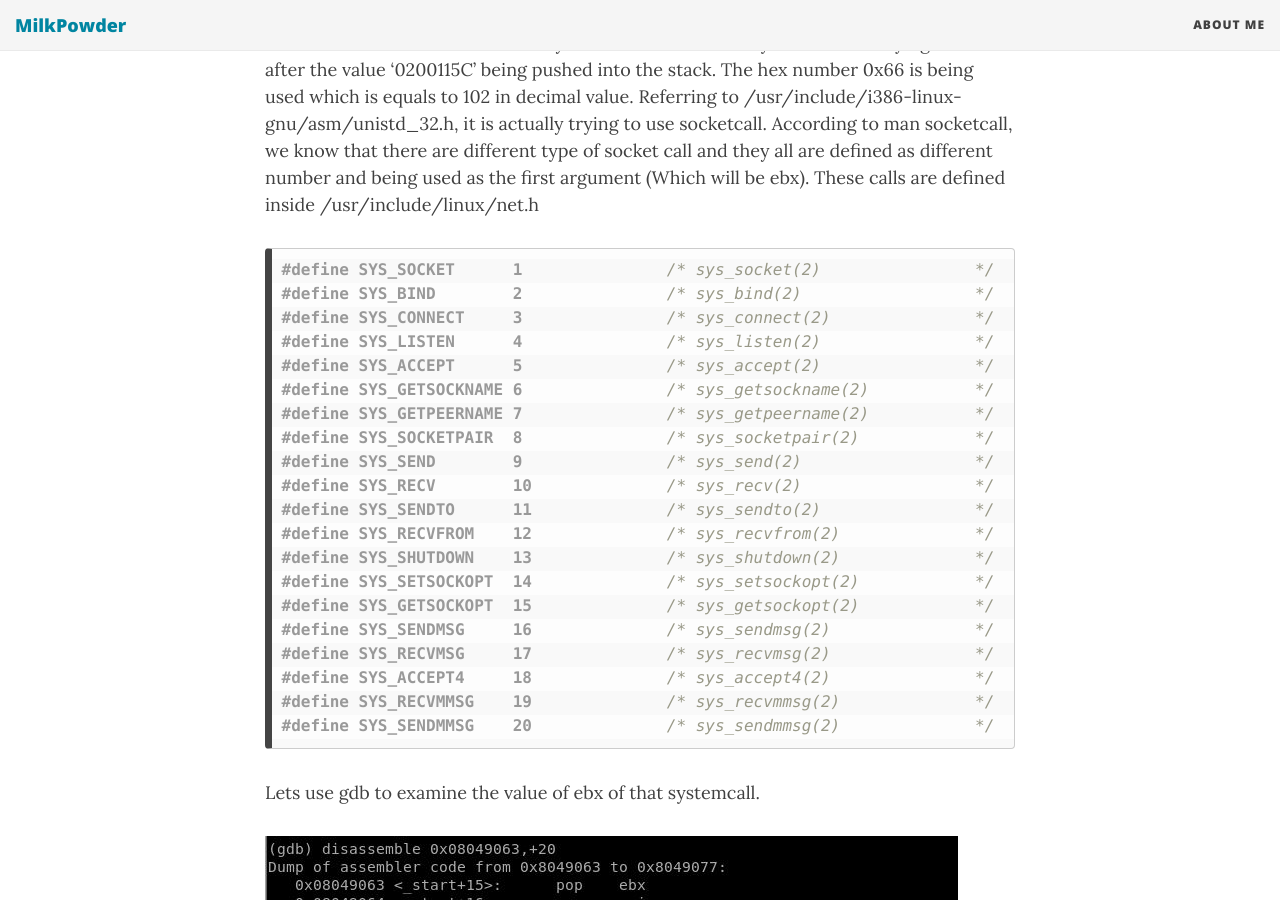
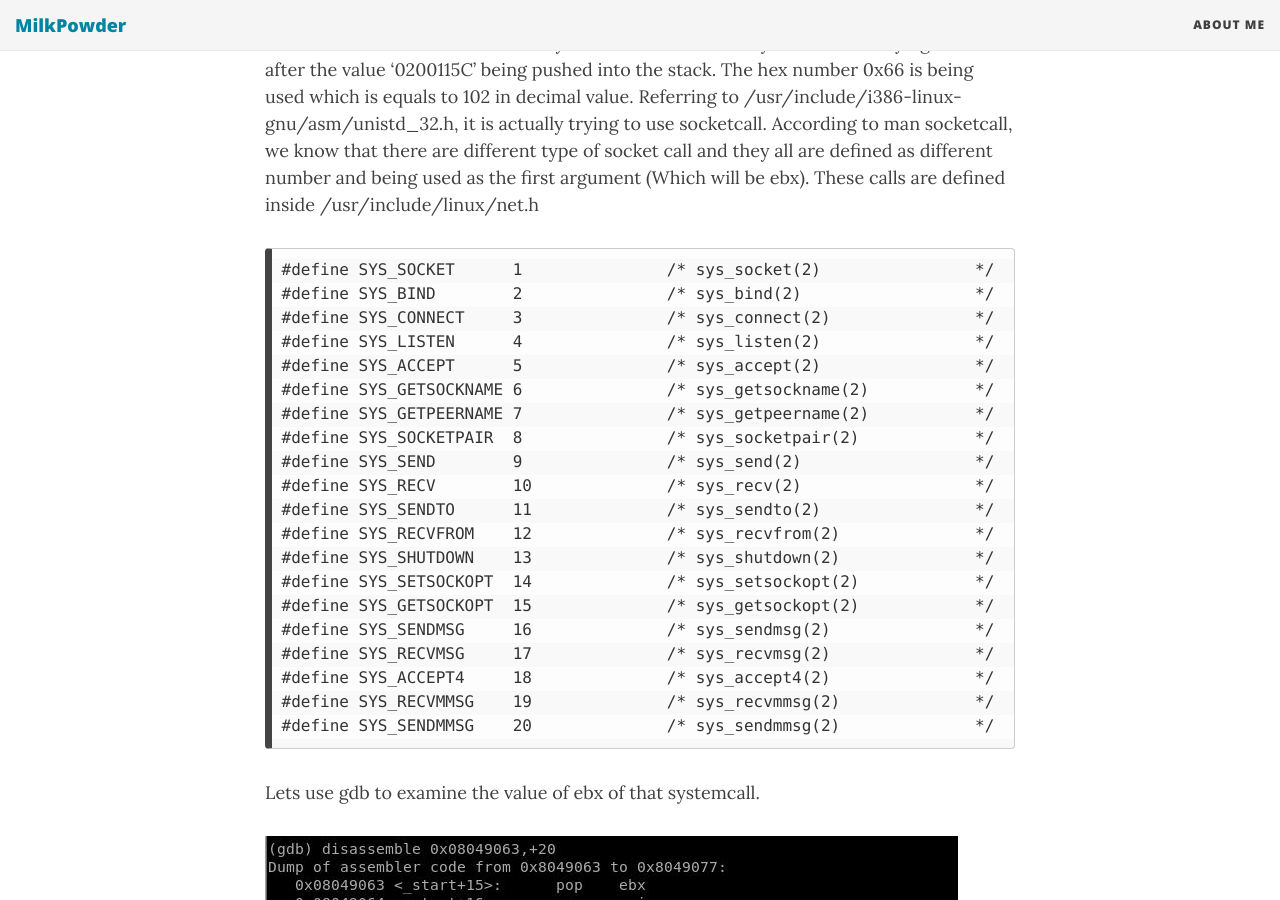
Before and after one commit to xMilkPowderx/xMilkPowderx.github.io, a Jekyll site: the page built from _posts/2019-06-09-SLAEEX1.md, in a window 1280 px wide and 900 px high, scrolled down 2772 px. Built offline with Jekyll 4.4.1, drawn with Linux system fonts in a browser that asks for light colours; nearby versions of some CDN libraries; comment, search, counter and statistics services are not loaded.

Commit message:
SLAE-Ex5

````diff
--- a/_posts/2019-06-09-SLAEEX1.md
+++ b/_posts/2019-06-09-SLAEEX1.md
@@ -46,7 +46,7 @@ Lets examine what systemcall it is trying to use after the value '0200115C' bein
 The hex number 0x66 is being used which is equals to 102 in decimal value. Referring to /usr/include/i386-linux-gnu/asm/unistd_32.h, it is actually trying to use socketcall.
 According to man socketcall, we know that there are different type of socket call and they all are defined as different number and being used as the first argument (Which will be ebx). These calls are defined inside /usr/include/linux/net.h
 
-```c
+```
 #define SYS_SOCKET	1		/* sys_socket(2)		*/
 #define SYS_BIND	2		/* sys_bind(2)			*/
 #define SYS_CONNECT	3		/* sys_connect(2)		*/
````
Also changed, not shown: assets/images/SLAE/Ex5-10.JPG (added), assets/images/SLAE/Ex5-11.JPG (added), assets/images/SLAE/Ex5-8.JPG (added), assets/images/SLAE/Ex5-9.JPG (added).
